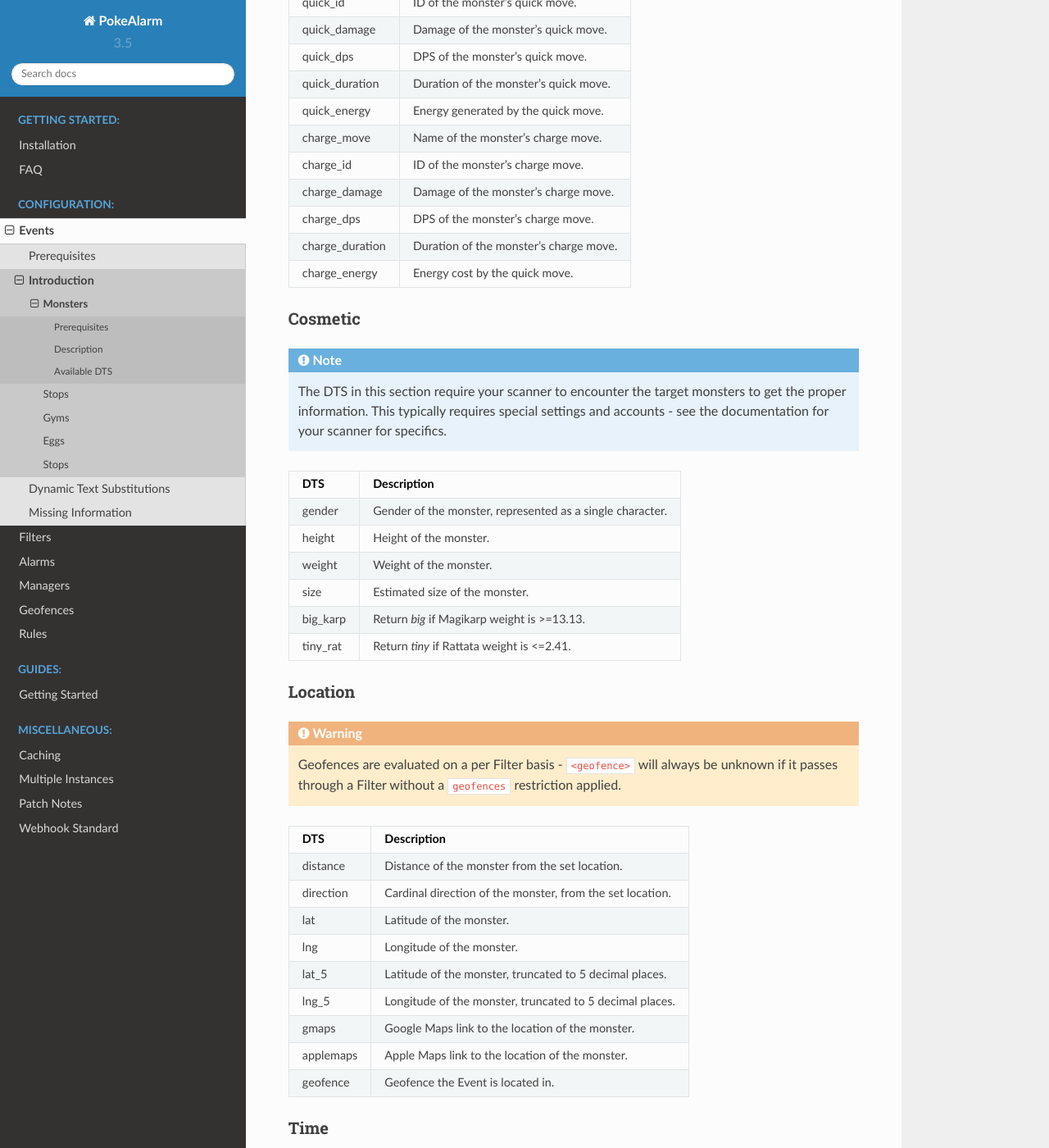
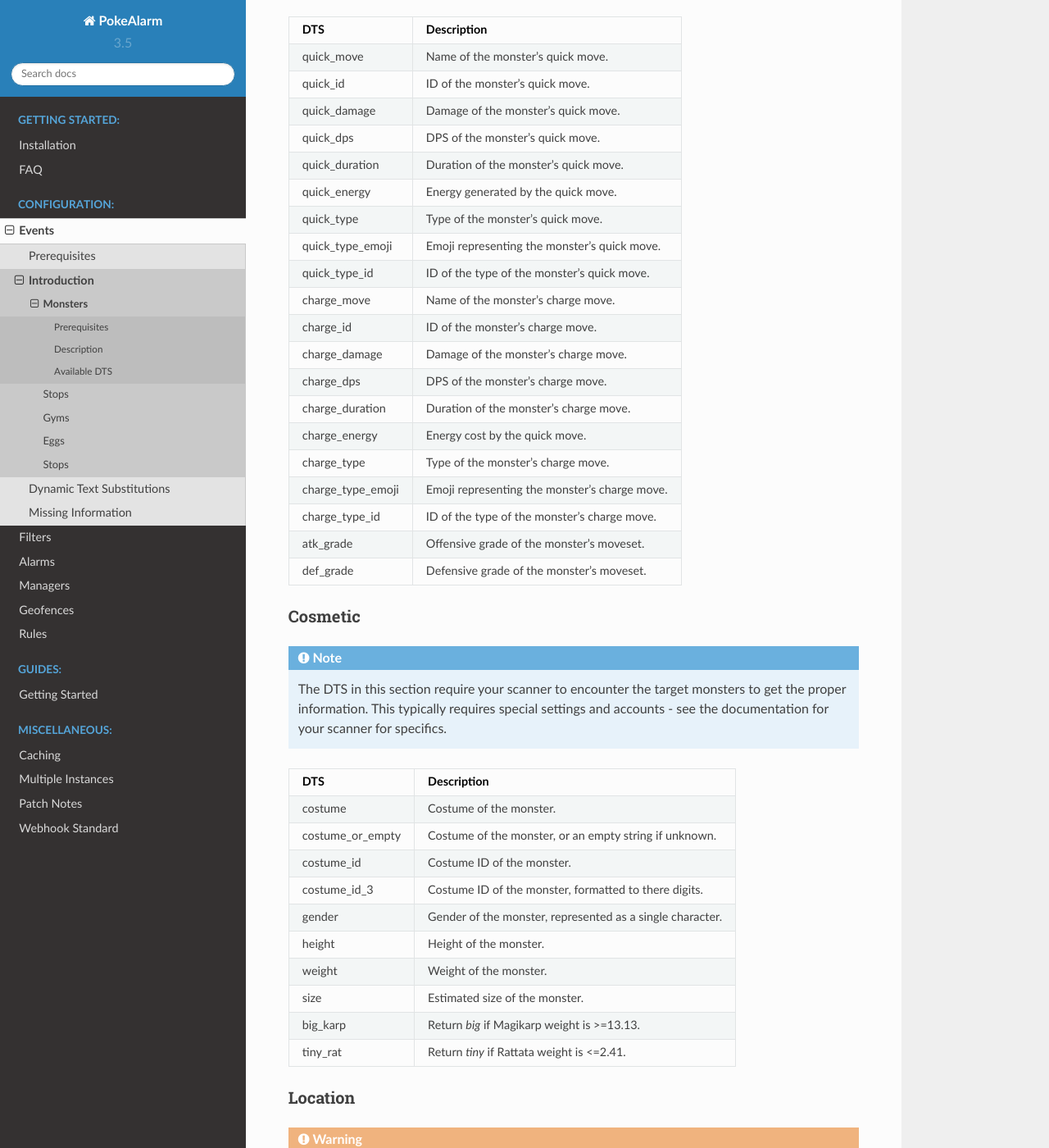
Before and after one commit to pokealarm/pokealarm, a Sphinx documentation site: the page built from docs/configuration/events/monster-events.rst, in a window 1280 px wide and 1400 px high, scrolled down 2246 px. Shown: the whole window at 82% size. Built offline with Sphinx 7.4.7 and the Read the Docs theme 2.0.0, drawn with Linux system fonts in a browser that asks for light colours; pages that are not in the unit, such as notebooks, are missing from menus; some of the changed text lies outside the part shown.

Commit message:
Added new monster DTS to wiki

```diff
--- a/docs/configuration/events/monster-events.rst
+++ b/docs/configuration/events/monster-events.rst
@@ -75,6 +75,9 @@ iv_2                IVs, rounded to 2 decimal places.
 atk                 Attack IV of the monster.
 def                 Defense IV of the monster.
 sta                 Stamina IV of the monster.
+base_catch          Base catch rate of the monster.
+great_catch         Catch rate of the monster when using a great ball.
+ultra_catch         Catch rate of the monster when using a super ball.
 =================== ============================================================
 
 
@@ -97,12 +100,20 @@ quick_damage        Damage of the monster's quick move.
 quick_dps           DPS of the monster's quick move.
 quick_duration      Duration of the monster's quick move.
 quick_energy        Energy generated by the quick move.
+quick_type          Type of the monster's quick move.
+quick_type_emoji    Emoji representing the monster's quick move.
+quick_type_id       ID of the type of the monster's quick move.
 charge_move         Name of the monster's charge move.
 charge_id           ID of the monster's charge move.
 charge_damage       Damage of the monster's charge move.
 charge_dps          DPS of the monster's charge move.
 charge_duration     Duration of the monster's charge move.
 charge_energy       Energy cost by the quick move.
+charge_type         Type of the monster's charge move.
+charge_type_emoji   Emoji representing the monster's charge move.
+charge_type_id      ID of the type of the monster's charge move.
+atk_grade           Offensive grade of the monster's moveset.
+def_grade           Defensive grade of the monster's moveset.
 =================== ============================================================
 
 
@@ -119,6 +130,10 @@ Cosmetic
 =================== ============================================================
 DTS                 Description
 =================== ============================================================
+costume             Costume of the monster.
+costume_or_empty    Costume of the monster, or an empty string if unknown.
+costume_id          Costume ID of the monster.
+costume_id_3        Costume ID of the monster, formatted to there digits.
 gender              Gender of the monster, represented as a single character.
 height              Height of the monster.
 weight              Weight of the monster.
```
